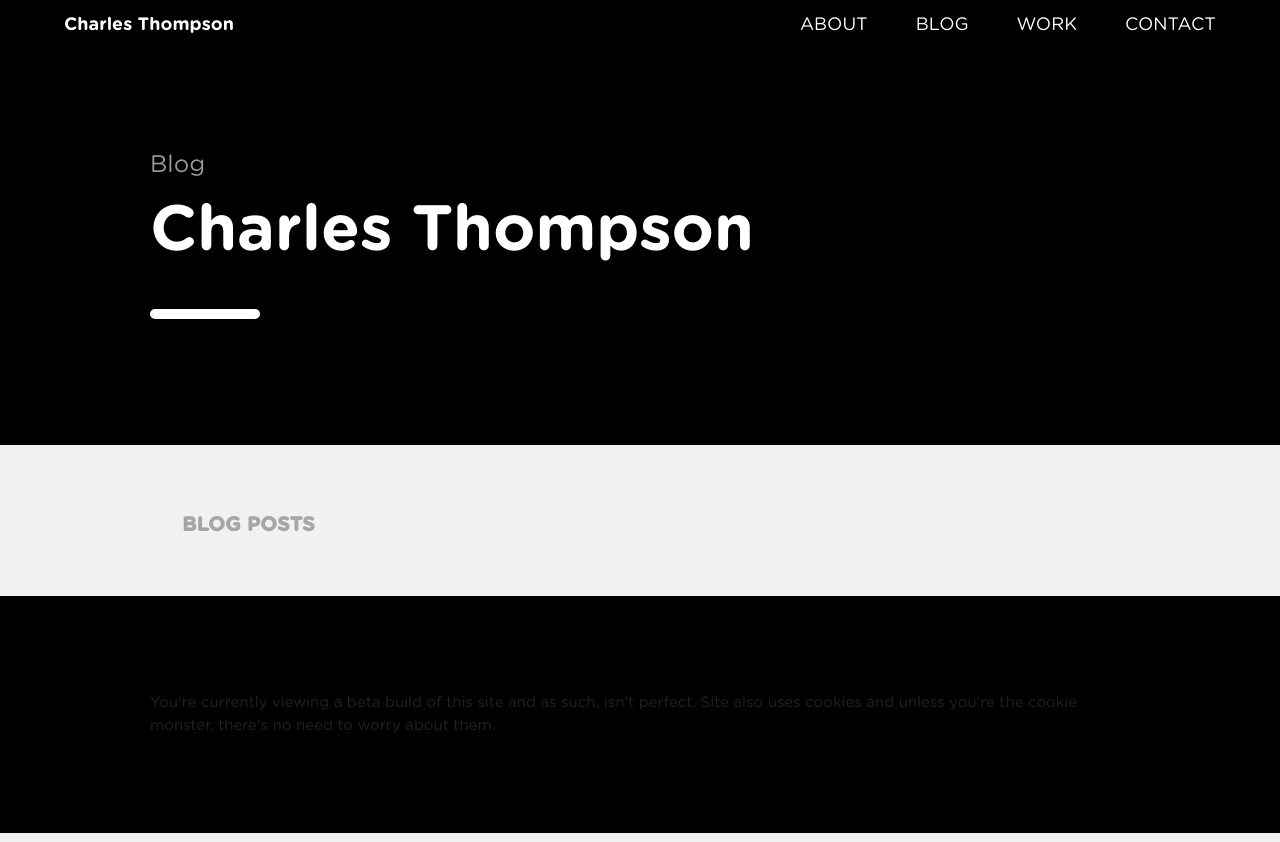
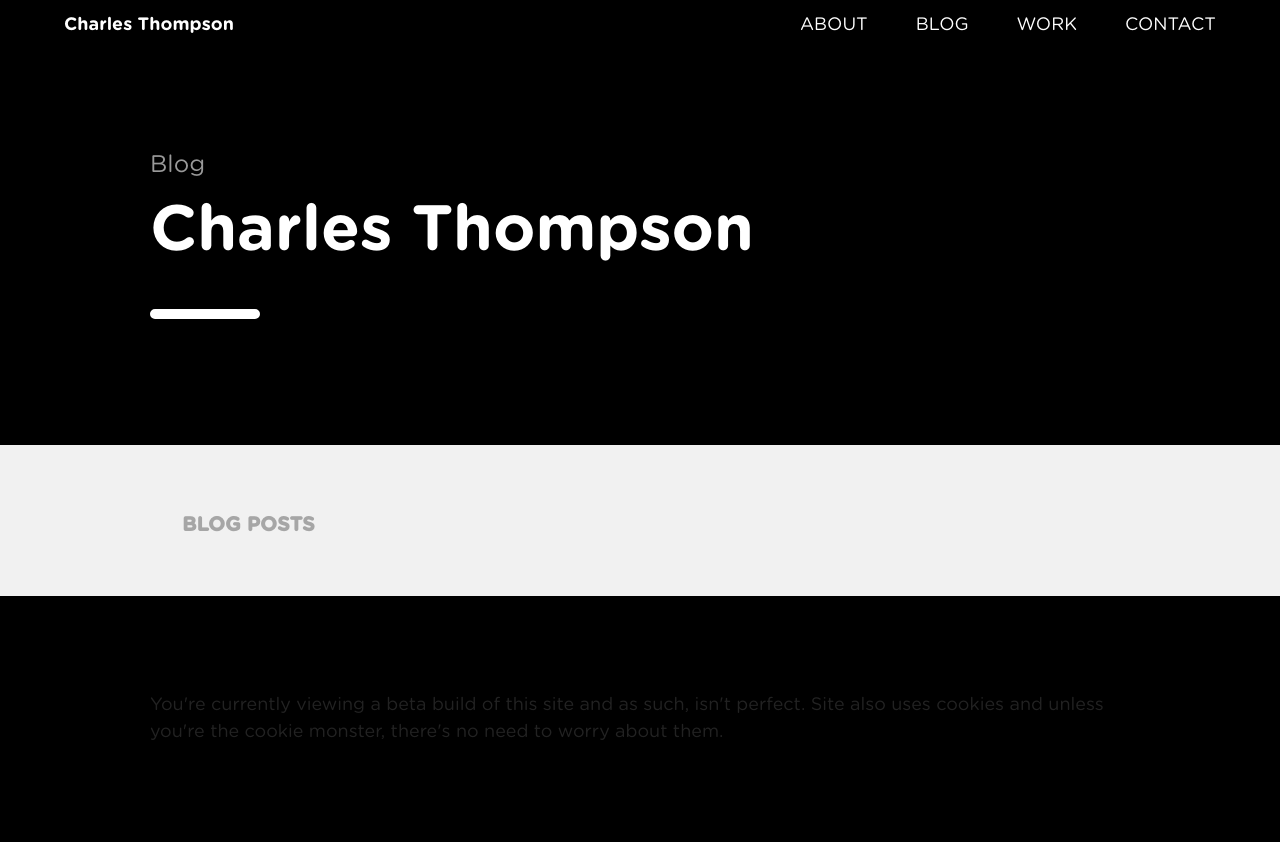
Before and after one commit to cpkthompson/cpkthompson.github.io, a Django app: page /blog/ in a window 1280 px wide. Run offline with Django 3.2, Linux system fonts and the light colour scheme; data that the repository does not hold is empty; some libraries are stand-ins or nearby versions.

Commit message:
changed font-size to 18px

```diff
--- a/frontend/templates/base.html
+++ b/frontend/templates/base.html
@@ -34,9 +34,9 @@
         body, p, div, h1, h2, h3, h4, h5, h6, span {
             font-family: "Gotham";
         }
-{#        body{#}
-{#            font-size: 16px;#}
-{#        }#}
+        body{
+            font-size: 18px;
+        }
         .gothambold{
             font-family: GothamBold;
         }
```
